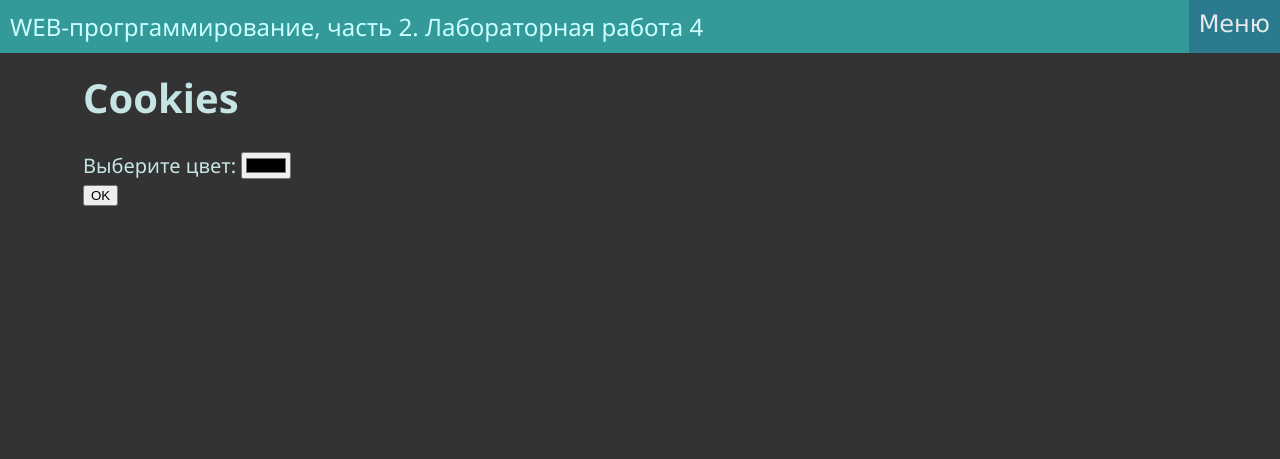
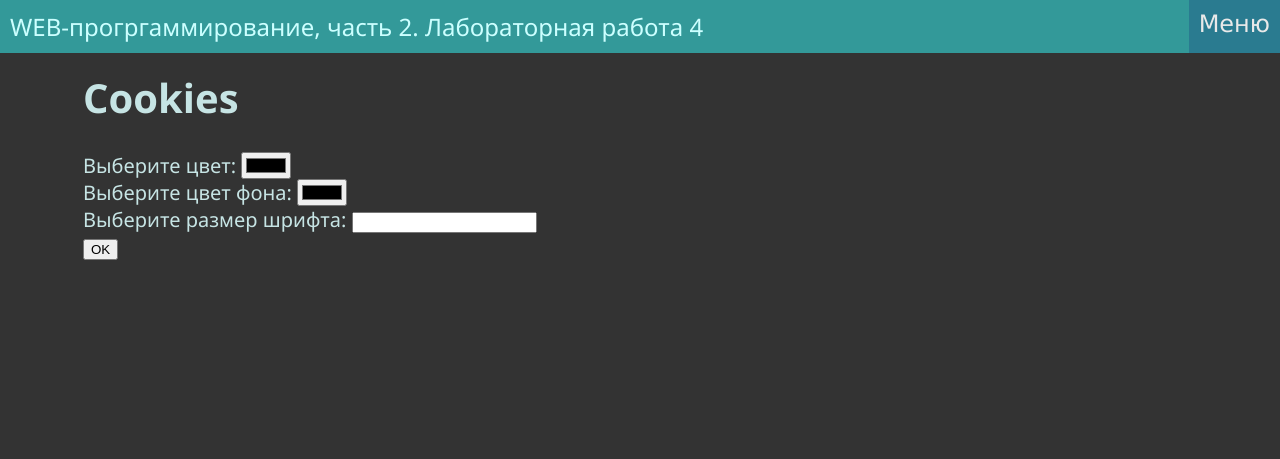
Before and after one commit to 01Postnikov10/web-programming-labs-2, a Flask app: page /lab4/cookies in a window 1280 px wide. Shown: the top 459 px of the page. Run offline with Flask 3, Linux system fonts and the light colour scheme.

Commit message:
Фон и размер текста

```diff
--- a/lab4.py
+++ b/lab4.py
@@ -104,12 +104,30 @@ def zerno():
 
 @lab4.route('/lab4/cookies', methods = ['GET', 'POST'])
 def cookies():
+    errors = {}
     if request.method == 'GET':
         return render_template('cookies.html')
 
     color = request.form.get('color')
+    backgroundcolor = request.form.get('backgroundcolor')
+
+    if color == backgroundcolor:
+        errors = 'Цвет текста не должен совпадать с цветом фона'
+        return render_template('cookies.html', errors=errors)
+
+    fontsize = request.form.get('fontsize')
+
+    if fontsize is None or fontsize == '':
+        errors = 'Введите значение шрифта'
+        return render_template('cookies.html', errors=errors)
+
+    if int(fontsize) < 5 or int(fontsize) > 30:
+        errors = 'Размер шрифта должен быть от 5 до 30 px'
+        return render_template('cookies.html', errors=errors)
+
     headers = {
-        'Set-cookie': 'color=' + color + '; path=/',
+        'Set-cookie': ['color=' + color + '; path=/', 'fontsize=' + fontsize + '; path=/'],
         'Location': '/lab4/cookies'
     }
+
     return '', 303, headers
--- a/templates/base.html
+++ b/templates/base.html
@@ -5,10 +5,12 @@
     <meta name="viewport" content="width=device-width, initial-scale=1.0">
     <title>Кирилл Постников. {% block lab %}{% endblock %}</title>
     <link rel="stylesheet" href="{{ url_for('static', filename='main.css') }}">
-    {% if request.cookies.get('color') %}
+    {% if request.cookies.get('color') and request.cookies.get('backgroundcolor') and request.cookies.get('fontsize') %}
     <style>
         body {
             color: {{ request.cookies.get('color') }};
+            background-color: {{ request.cookies.get('backgroundcolor') }};
+            font-size: {{ request.cookies.get('fontsize') }}px;
         }
     </style>
     {% endif %}
--- a/templates/cookies.html
+++ b/templates/cookies.html
@@ -5,9 +5,22 @@
 {% block main %}
     <h1>Cookies</h1>
     <form method="post">
+
+        {% if errors %}
+        <span class="error">{{ errors }}</span>
+        {% endif %}
+
         <div>
             <label for="color">Выберите цвет:</label>
             <input type="color" id="color" name="color">
+        </div>
+        <div>
+            <label for="backgroundcolor">Выберите цвет фона:</label>
+            <input type="color" id="backgroundcolor" name="backgroundcolor">
+        </div>
+        <div>
+            <label for="font_size">Выберите размер шрифта:</label>
+            <input type="number" id="fontsize" name="fontsize">
         </div>
         <div>
             <button type="submit">OK</button>
```
